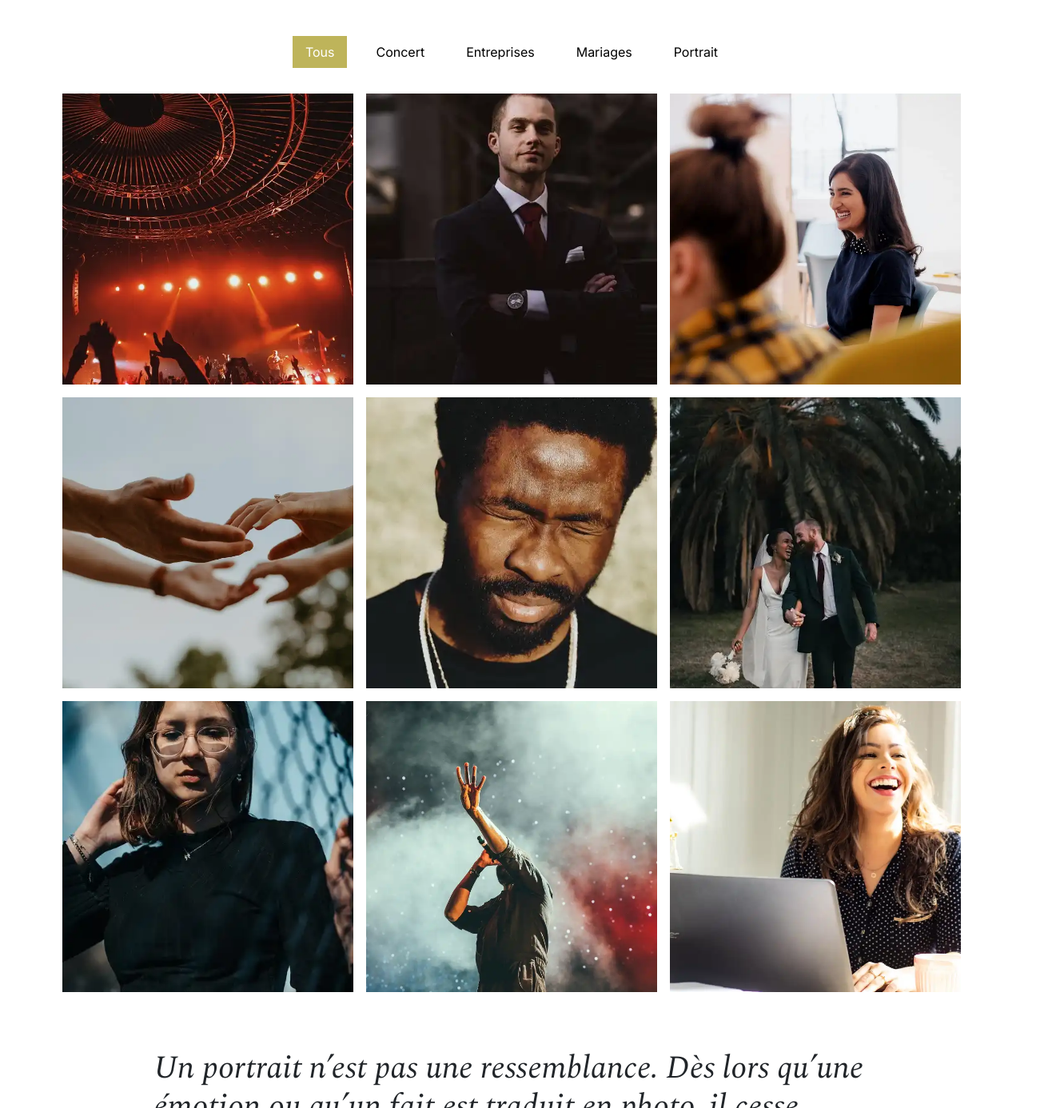
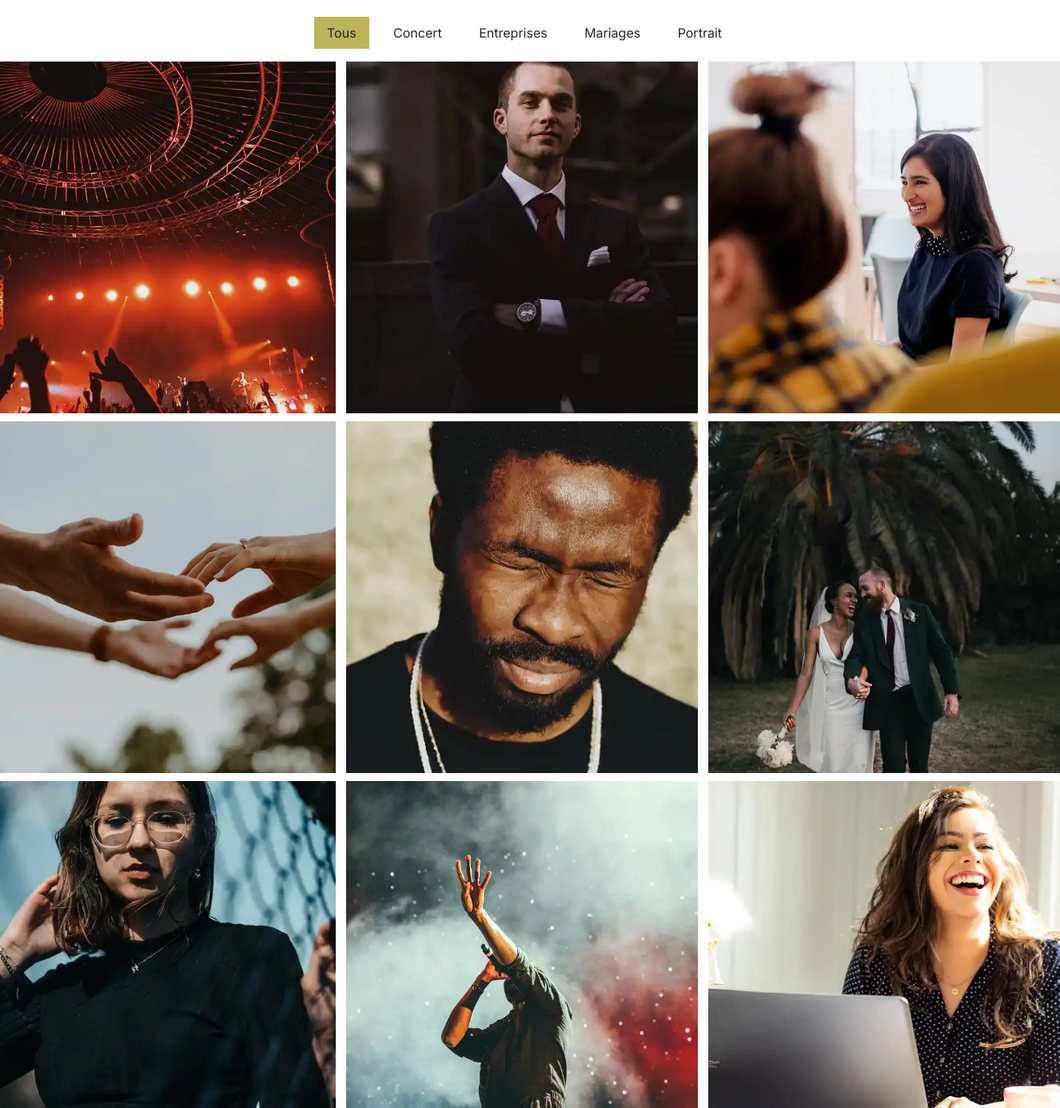
Before and after one commit to NecrosX626/OC-Projet9, a plain HTML site: page index.html in a window 1280 px wide. Shown: the part 1414-2800 px from the top of the page at 80% size, 1326 px wide, since content can reach past the window. Drawn offline with nearby package versions, Linux system fonts and the light colour scheme.

Commit message:
#2 galerie to grid, JS filters elements

```diff
--- /dev/null
+++ b/assets/gallery.js
@@ -0,0 +1,27 @@
+const galleryWrapper = document.querySelector(".galleryWrapper");
+const filtersList = [];
+
+const itemsList = document.querySelectorAll(".galleryRwk-item")
+Array.from(itemsList).forEach(item => {
+    if (!filtersList.includes(item.dataset.tag)){
+        filtersList.push(item.dataset.tag)
+    }
+})
+
+const generateFiltersList = () => {
+  const filtersUl = document.createElement("ul");
+  filtersUl.className = "filters-list"
+  const filterAll = document.createElement("li")
+  filterAll.className = "filter active"
+  filterAll.innerText = "Tous"
+  filtersUl.appendChild(filterAll)
+  filtersList.forEach((filter) => {
+    const newTag = document.createElement("li");
+    newTag.className = "filter";
+    newTag.innerText = filter;
+    filtersUl.appendChild(newTag);
+  });
+  galleryWrapper.prepend(filtersUl);
+};
+
+generateFiltersList();
--- a/assets/style.css
+++ b/assets/style.css
@@ -357,3 +357,42 @@ input[type="submit"] {
 		width: 80%;
 	}
 }
+
+/*GALERIE REWORK*/
+
+#galleryRwk{
+	display: flex;
+	flex-direction: column;
+}
+.galleryRwk{
+	display: grid;
+	grid-template-columns: auto auto auto;
+	grid-template-rows: auto ;
+	grid-row-gap: 10px;
+	grid-column-gap: 1%;
+}
+.galleryRwk-item{
+	width: 440px;
+	height: 440px;
+	object-fit: cover;
+}
+
+.galleryWrapper{
+	display: flex;
+	flex-direction: column;
+	align-items: center;
+}
+
+.filters-list {
+	list-style-type: none;
+	display: flex;
+	justify-content: space-between;
+	width: 50%;
+}
+.filter {
+	padding: 0.5em 1em;
+	cursor: pointer;
+}
+.filter.active {
+	background-color: #BEB45A;
+}
--- a/index.html
+++ b/index.html
@@ -1,15 +1,22 @@
 <!DOCTYPE html>
 <html>
   <head>
-	<meta name="viewport" content="width=device-width, initial-scale=1.0">
-	<link rel="stylesheet" href="./assets/bootstrap/bootstrap.css">
-	<link rel="stylesheet" href="./assets/style.css">
-	<link rel="preconnect" href="https://fonts.googleapis.com">
-	<link rel="preconnect" href="https://fonts.gstatic.com" crossorigin>
-	<link href="https://fonts.googleapis.com/css2?family=Inter&family=Spectral:ital,wght@0,400;1,300;1,400;1,800&display=swap" rel="stylesheet">
-	<meta charset="UTF-8">
+    <meta name="viewport" content="width=device-width, initial-scale=1.0" />
+    <link rel="stylesheet" href="./assets/bootstrap/bootstrap.css" />
+    <link rel="stylesheet" href="./assets/style.css" />
+    <link rel="preconnect" href="https://fonts.googleapis.com" />
+    <link rel="preconnect" href="https://fonts.gstatic.com" crossorigin />
+    <link
+      href="https://fonts.googleapis.com/css2?family=Inter&family=Spectral:ital,wght@0,400;1,300;1,400;1,800&display=swap"
+      rel="stylesheet"
+    />
+    <meta charset="UTF-8" />
     <script src="./assets/bootstrap/bootstrap.bundle.js"></script>
-	<script src="https://code.jquery.com/jquery-3.4.1.min.js" integrity="sha256-CSXorXvZcTkaix6Yvo6HppcZGetbYMGWSFlBw8HfCJo=" crossorigin="anonymous"></script>
+    <script
+      src="https://code.jquery.com/jquery-3.4.1.min.js"
+      integrity="sha256-CSXorXvZcTkaix6Yvo6HppcZGetbYMGWSFlBw8HfCJo="
+      crossorigin="anonymous"
+    ></script>
     <script src="./assets/maugallery.js"></script>
     <script src="./assets/scripts.js"></script>
   </head>
@@ -22,34 +29,83 @@
           <li><a href="#gallery">Galerie</a></li>
           <li><a href="#services">Service</a></li>
           <li><a href="#contact">Contact</a></li>
-			<li><a class="social-link" href="https://www.instagram.com/ninacarducci.photo/?hl=fr" target="_blank"><img src="assets/images/instagram.png" alt="logo Instagram"></a></li>
+          <li>
+            <a
+              class="social-link"
+              href="https://www.instagram.com/ninacarducci.photo/?hl=fr"
+              target="_blank"
+              ><img src="assets/images/instagram.png" alt="logo Instagram"
+            /></a>
+          </li>
         </ul>
       </div>
     </div>
     <div id="header">
-
-	<div id="carouselExampleIndicators" class="carousel slide" data-bs-ride="carousel">
+      <div
+        id="carouselExampleIndicators"
+        class="carousel slide"
+        data-bs-ride="carousel"
+      >
         <div class="carousel-indicators">
-			<button type="button" data-bs-target="#carouselExampleIndicators" data-bs-slide-to="0" class="active" aria-current="true" aria-label="Slide 1"></button>
-			<button type="button" data-bs-target="#carouselExampleIndicators" data-bs-slide-to="1" aria-label="Slide 2"></button>
-			<button type="button" data-bs-target="#carouselExampleIndicators" data-bs-slide-to="2" aria-label="Slide 3"></button>
+          <button
+            type="button"
+            data-bs-target="#carouselExampleIndicators"
+            data-bs-slide-to="0"
+            class="active"
+            aria-current="true"
+            aria-label="Slide 1"
+          ></button>
+          <button
+            type="button"
+            data-bs-target="#carouselExampleIndicators"
+            data-bs-slide-to="1"
+            aria-label="Slide 2"
+          ></button>
+          <button
+            type="button"
+            data-bs-target="#carouselExampleIndicators"
+            data-bs-slide-to="2"
+            aria-label="Slide 3"
+          ></button>
         </div>
         <div class="carousel-inner">
           <div class="carousel-item active">
-				<img src="./assets/images/slider/ryoji-iwata-buisness.webp" class="d-block w-100" alt="slide buisnessman">
+            <img
+              src="./assets/images/slider/ryoji-iwata-buisness.webp"
+              class="d-block w-100"
+              alt="slide buisnessman"
+            />
           </div>
           <div class="carousel-item">
-				<img src="./assets/images/slider/nicholas-green-concert.webp" class="d-block w-100" alt="slide concert">
+            <img
+              src="./assets/images/slider/nicholas-green-concert.webp"
+              class="d-block w-100"
+              alt="slide concert"
+            />
           </div>
           <div class="carousel-item">
-				<img src="./assets/images/slider/edward-cisneros-wedding.webp" class="d-block w-100" alt="slide wedding">
+            <img
+              src="./assets/images/slider/edward-cisneros-wedding.webp"
+              class="d-block w-100"
+              alt="slide wedding"
+            />
           </div>
         </div>
-		<button class="carousel-control-prev" type="button" data-bs-target="#carouselExampleIndicators" data-bs-slide="prev">
+        <button
+          class="carousel-control-prev"
+          type="button"
+          data-bs-target="#carouselExampleIndicators"
+          data-bs-slide="prev"
+        >
           <span class="carousel-control-prev-icon" aria-hidden="true"></span>
           <span class="visually-hidden">Previous</span>
         </button>
-		<button class="carousel-control-next" type="button" data-bs-target="#carouselExampleIndicators" data-bs-slide="next">
+        <button
+          class="carousel-control-next"
+          type="button"
+          data-bs-target="#carouselExampleIndicators"
+          data-bs-slide="next"
+        >
           <span class="carousel-control-next-icon" aria-hidden="true"></span>
           <span class="visually-hidden">Next</span>
         </button>
@@ -57,16 +113,28 @@
     </div>
     <div id="about">
       <div class="picture left">
-		<img src="./assets/images/nina.webp">
+        <img src="./assets/images/nina.webp" />
       </div>
       <div id="about-me">
         <h3 class="about-me__title">A propos de moi</h3>
-		<h6 class="about-me__introduction">Devenir photographe était pour moi une évidence. Comme si j’y étais prédestiné. Saisir un moment, une émotion, une situation, un endroit, une lumière et les rendre immortels, voilà ce qui me fait vibrer.</h6>
-		<p>Nous passons notre vie à chercher le bonheur, et lorsque nous y touchons, nous n’avons qu’une envie : le figer au travers de photographies pour le savourer avec les personnes qui sont importantes à nos yeux, ou le partager au plus grand nombre.
-			C’est ce que je vous propose : saisir ces merveilleux moments au travers de mon regard, mon approche, ma technique. Rendre ces moments immortels, afin que vous puissiez y puiser de l’amour, du bonheur, de la tendresse et de lumière à chaque fois que vous poserez les yeux sur vos photos.</p>
+        <h6 class="about-me__introduction">
+          Devenir photographe était pour moi une évidence. Comme si j’y étais
+          prédestiné. Saisir un moment, une émotion, une situation, un endroit,
+          une lumière et les rendre immortels, voilà ce qui me fait vibrer.
+        </h6>
+        <p>
+          Nous passons notre vie à chercher le bonheur, et lorsque nous y
+          touchons, nous n’avons qu’une envie : le figer au travers de
+          photographies pour le savourer avec les personnes qui sont importantes
+          à nos yeux, ou le partager au plus grand nombre. C’est ce que je vous
+          propose : saisir ces merveilleux moments au travers de mon regard, mon
+          approche, ma technique. Rendre ces moments immortels, afin que vous
+          puissiez y puiser de l’amour, du bonheur, de la tendresse et de
+          lumière à chaque fois que vous poserez les yeux sur vos photos.
+        </p>
       </div>
     </div>
-<div id="gallery">
+    <!-- <div id="gallery">
 	<h3 class="title">Portfolio</h3>
 	<div class="container py-3">
 		<div class="gallery" style="display: none">
@@ -89,6 +157,80 @@
 			<figcaption class="quote__author">- Richard Avedon</figcaption>
 		</figure>
 	</div>
+</div> -->
+    <div id="galleryRwk">
+      <h3 class="title">Portfolio</h3>
+      <div class="galleryWrapper container py-3">
+        <div class="galleryRwk">
+          <img
+            data-tag="Concert"
+            class="galleryRwk-item"
+            src="./assets/images/gallery/concerts/aaron-paul-concert.webp"
+            alt="concert"
+          />
+          <img
+            data-tag="Entreprises"
+            class="galleryRwk-item"
+            src="./assets/images/gallery/entreprise/ali-morshedlou-buisness.webp"
+            alt="entreprise"
+          />
+          <img
+            data-tag="Entreprises"
+            class="galleryRwk-item"
+            src="./assets/images/gallery/entreprise/jason-goodman-buisness.webp"
+            alt="entreprise"
+          />
+          <img
+            data-tag="Mariages"
+            class="galleryRwk-item"
+            src="./assets/images/gallery/mariage/hannah-busing-wedding.webp"
+            alt="mariage"
+          />
+          <img
+            data-tag="Portrait"
+            class="galleryRwk-item"
+            src="./assets/images/gallery/portraits/ade-tunji-portrait.webp"
+            alt="portrait"
+          />
+          <img
+            data-tag="Mariages"
+            class="galleryRwk-item"
+            src="./assets/images/gallery/mariage/jakob-owens-wedding.webp"
+            alt="marriage"
+          />
+          <img
+            data-tag="Portrait"
+            class="galleryRwk-item"
+            src="./assets/images/gallery/portraits/nino-van-prattenburg-portrait.webp"
+            alt="portrait"
+          />
+          <img
+            data-tag="Concert"
+            class="galleryRwk-item"
+            src="./assets/images/gallery/concerts/austin-neill-concert.webp"
+            alt="concert"
+          />
+          <img
+            data-tag="Entreprises"
+            class="galleryRwk-item"
+            src="./assets/images/gallery/entreprise/mateus-campos-felipe-buisness.webp"
+            alt="entreprise"
+          />
+        </div>
+      </div>
+      <div class="quote">
+        <figure>
+          <blockquote>
+            <h1 class="quote__text">
+              Un portrait n’est pas une ressemblance. Dès lors qu’une émotion ou
+              qu’un fait est traduit en photo, il cesse d’être un fait pour
+              devenir une opinion. L’inexactitude n’existe pas en photographie.
+              Toutes les photos sont exactes. Aucune d’elles n’est la vérité.
+            </h1>
+          </blockquote>
+          <figcaption class="quote__author">- Richard Avedon</figcaption>
+        </figure>
+      </div>
     </div>
     <div id="services">
       <h3 class="title">Mes services</h3>
@@ -96,18 +238,24 @@
         <div class="service">
           <div class="service__description">
             <h3>Shooting photo</h3>
-				<p>Pour capturer vos moments les plus précieux et garder un souvenir impérissable. Je me déplace en Île-de-France pour réaliser vos photos</p>
+            <p>
+              Pour capturer vos moments les plus précieux et garder un souvenir
+              impérissable. Je me déplace en Île-de-France pour réaliser vos
+              photos
+            </p>
           </div>
           <div class="service__price">
             <h4>350€/demi journée</h4>
             <span>Matériel, déplacement inclus</span>
           </div>
-
         </div>
         <div class="service">
           <div class="service__description">
             <h3>Retouches</h3>
-				<p>Vous souhaitez retoucher vos photos pour un résultat professionnel ? Bénéficier d’un rendu optimal pour vos publications</p>
+            <p>
+              Vous souhaitez retoucher vos photos pour un résultat professionnel
+              ? Bénéficier d’un rendu optimal pour vos publications
+            </p>
           </div>
           <div class="service__price">
             <h4>50€/photo</h4>
@@ -117,7 +265,10 @@
         <div class="service">
           <div class="service__description">
             <h3>Album photos</h3>
-				<p>Partagez avec vos proches et vos clients les photos des moments partagés ensemble à travers un album photo personnalisé</p>
+            <p>
+              Partagez avec vos proches et vos clients les photos des moments
+              partagés ensemble à travers un album photo personnalisé
+            </p>
           </div>
           <div class="service__price">
             <h4>400€ album A4</h4>
@@ -129,7 +280,11 @@
     <div class="quote">
       <figure>
         <blockquote>
-			<h1 class="quote__text">De manière inconsciente, je crois, je guette un regard, une expression, des traits ou une nostalgie capable de résumer ou plus exactement de révéler une vie</h1>
+          <h1 class="quote__text">
+            De manière inconsciente, je crois, je guette un regard, une
+            expression, des traits ou une nostalgie capable de résumer ou plus
+            exactement de révéler une vie
+          </h1>
         </blockquote>
         <figcaption class="quote__author">- Richard Avedon</figcaption>
       </figure>
@@ -138,21 +293,29 @@
       <div class="container">
         <div class="form-container">
           <h3>Une question ? Une demande de devis ?</h3>
-			<p> N’hésitez pas à m’écrire ! Je vous répondrais en moins de 24 heures</p>
+          <p>
+            N’hésitez pas à m’écrire ! Je vous répondrais en moins de 24 heures
+          </p>
           <form action="" method="post">
             <label>Nom</label>
-				<input type="text" name="nom" id="nom">
+            <input type="text" name="nom" id="nom" />
             <label>Email</label>
-				<input type="email" name="email" id="email">
+            <input type="email" name="email" id="email" />
             <label>Message</label>
-				<textarea name="message" id="message" cols="30" rows="10"></textarea>
-				<input type="submit" value="Envoyer"/>
+            <textarea
+              name="message"
+              id="message"
+              cols="30"
+              rows="10"
+            ></textarea>
+            <input type="submit" value="Envoyer" />
           </form>
         </div>
         <div class="picture right">
-			<img src="./assets/images/camera.webp" alt="camera">
+          <img src="./assets/images/camera.webp" alt="camera" />
         </div>
       </div>
     </div>
   </body>
+  <script src="./assets/gallery.js"></script>
 </html>
```
Lines whose indentation alone changed are shown as unchanged.
